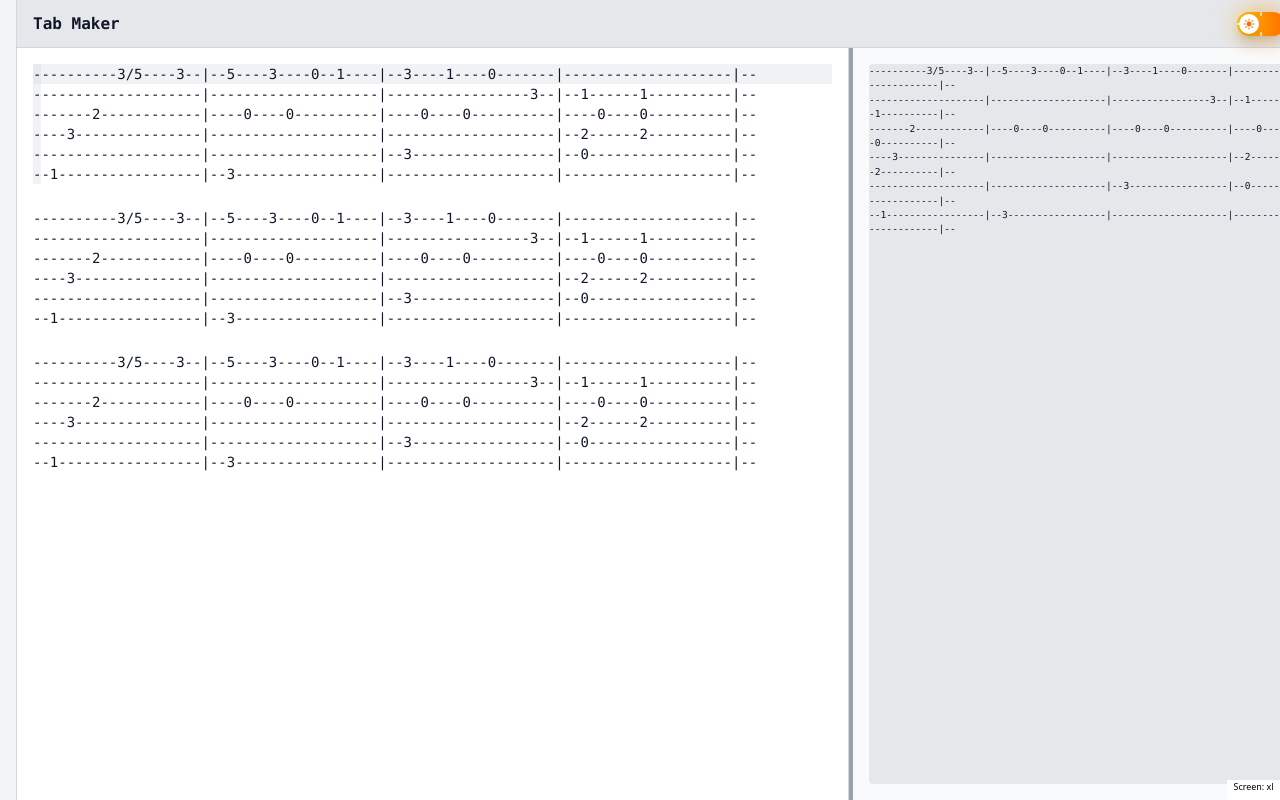
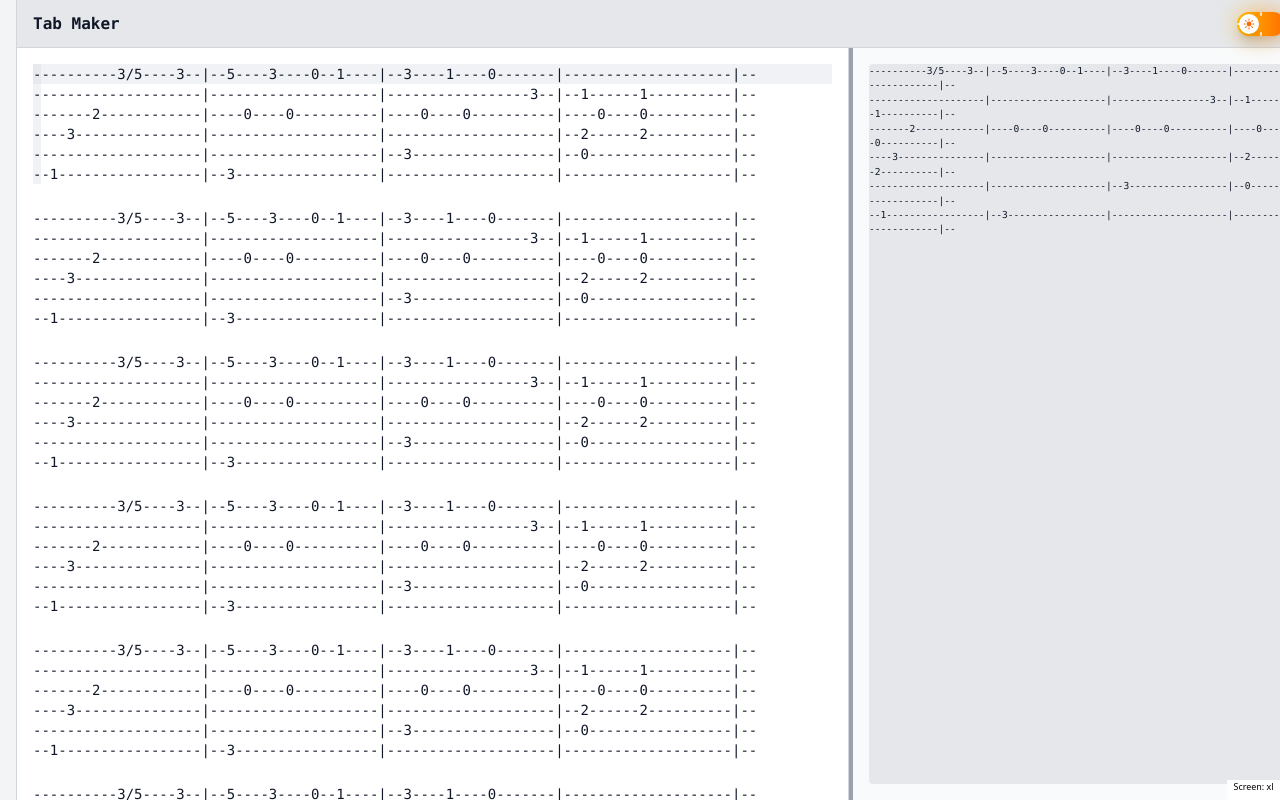
Before and after one commit to fanesz/guitar-tab-maker, a React (Vite) app: page /tab-maker in a window 1280 px wide. Built offline with nearby package versions, Linux system fonts and the light colour scheme.

Commit message:
fix height grow pushing the editor

```diff
--- a/src/common/components/ResizableSplit/ResizableSplit.tsx
+++ b/src/common/components/ResizableSplit/ResizableSplit.tsx
@@ -13,13 +13,17 @@ const ResizableSplit = (props: Props) => {
   const { leftPercent, rightPercent, handleMouseDown } = useResizableSplit(initial, min, max, offset);
 
   return (
-    <div className="flex flex-1">
-      <div style={{ width: `${leftPercent}vw` }}>{left}</div>
+    <div className="flex flex-1 min-h-0 h-full">
+      <div style={{ width: `${leftPercent}vw` }} className="min-h-0 overflow-hidden flex flex-col">
+        {left}
+      </div>
       <div
         className="w-1 bg-gray-400 dark:bg-gray-600 cursor-col-resize hover:bg-gray-500 dark:hover:bg-gray-500"
         onMouseDown={handleMouseDown}
       />
-      <div style={{ width: `${rightPercent}vw` }}>{right}</div>
+      <div style={{ width: `${rightPercent}vw` }} className="min-h-0 overflow-hidden flex flex-col">
+        {right}
+      </div>
     </div>
   );
 };
--- a/src/contexts/tabStave/store.ts
+++ b/src/contexts/tabStave/store.ts
@@ -545,7 +545,16 @@ const initialValue: TabStaveDataState = {
 };
 
 const useTabStaveStore = create<TabStaveState>((set) => ({
-  tabStaves: [...initialValue.tabStaves, ...initialValue.tabStaves, ...initialValue.tabStaves],
+  tabStaves: [
+    ...initialValue.tabStaves,
+    ...initialValue.tabStaves,
+    ...initialValue.tabStaves,
+    ...initialValue.tabStaves,
+    ...initialValue.tabStaves,
+    ...initialValue.tabStaves,
+    ...initialValue.tabStaves,
+    ...initialValue.tabStaves,
+  ],
   setTabStaves: (value: TabStave[]) => set({ tabStaves: value }),
 }));
 
--- a/src/pages/TabMaker/sections/Editor/index.tsx
+++ b/src/pages/TabMaker/sections/Editor/index.tsx
@@ -16,10 +16,10 @@ const Editor = () => {
     <section
       ref={editorRef}
       tabIndex={0}
-      className="border-r overflow-auto border-gray-300 dark:border-gray-700 p-4 bg-white dark:bg-gray-900 h-full focus:outline-0 min-h-0 flex-1"
+      className="border-r overflow-auto border-gray-300 dark:border-gray-700 p-4 pb-10 bg-white dark:bg-gray-900 h-full focus:outline-0 min-h-0 flex-1 scroll-smooth"
       onKeyDown={handleKeyDown}
     >
-      <div className="w-max min-w-full flex flex-col gap-6 font-mono text-sm">
+      <div className="w-max min-w-full h-max flex flex-col gap-6 font-mono text-sm">
         {tabStaves.map((stave, staveIdx) => (
           <div key={staveIdx}>
             {stave.value.map((line, lineIdx) => {
```
